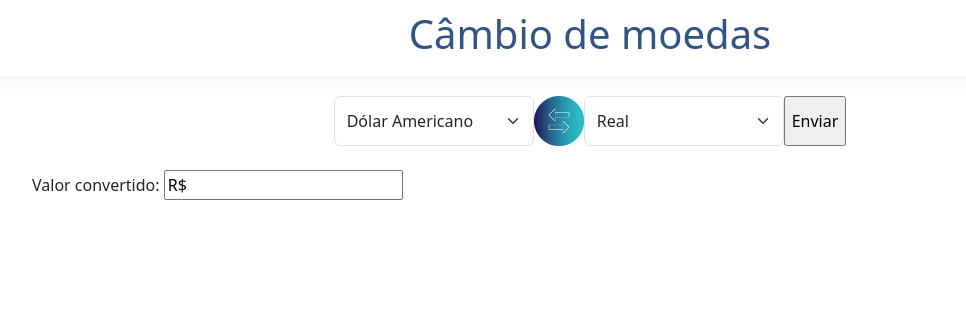
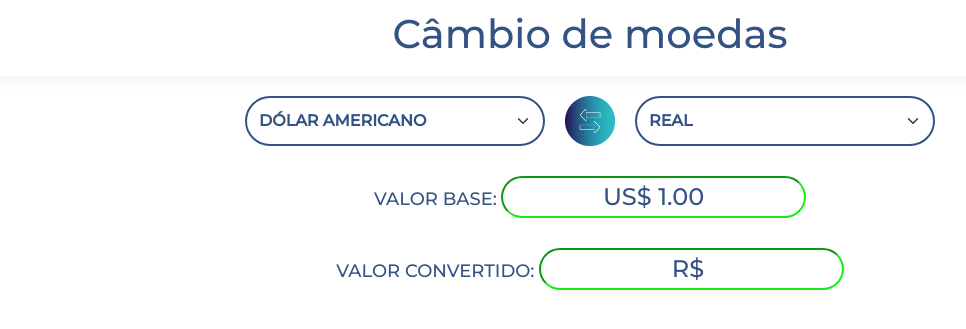
Before and after one commit to jo-alves22/CambioMoedas, a Flask app: page / in a window 1280 px wide. Shown: the top 329 px of the page, without its empty margins (50-1016 px from the left). Run offline with Flask 3, Linux system fonts and the light colour scheme; data that the repository does not hold is empty.

Commit message:
melhorando estilo da pagina e implementando onchange no select

```diff
--- a/app.py
+++ b/app.py
@@ -10,19 +10,12 @@
     print(data)
     print(data['USDBRL']['ask'])
     cifra = 'R$'
-    valormoeda = data['USDBRL']['ask']
-    return render_template("index.html", valormoeda=valormoeda, cifra=cifra)
+    cifrabase = 'US$'
+    askvalue = data['USDBRL']['ask']
+    valormoeda = askvalue.replace(".",",")
+    return render_template("index.html", valormoeda=valormoeda, cifra=cifra, cifrabase=cifrabase)
 
 #USD-BRL,EUR-BRL,BTC-BRL,EUR-USD,BTC-USD,AUD-BRL,CAD-BRL,ARS-BRL,BRL-ARS,CHF-BRL,GBP-BRL
-#https://docs.awesomeapi.com.br/api-de-moedas
-
-#response = requests.get('https://economia.awesomeapi.com.br/last/USD-BRL')
-#print(response.text)
-
-
-#response = requests.get('https://economia.awesomeapi.com.br/json/daily/USD-BRL/15')
-#print(response.text)
-
 
 @app.route('/buscarcotacao', methods=['POST'])
 def buscarcotacao():
@@ -36,10 +29,32 @@
     for item, value in valor.items():
         if 'ask' in value:
             print(value['ask'])
-            valormoeda = value['ask']
-    #print(valor['EURBRL']['ask'])
-    cifra = 'R$'
-    return render_template("index.html", valormoeda=valormoeda, cifra=cifra, moeda1=moeda1, moeda2=moeda2)
+            askvalue = value['ask']
+    valormoeda = askvalue.replace(".",",")
+    if moeda2 == 'BRL':
+        cifra = 'R$'
+    elif moeda2 == 'USD':
+        cifra = 'US$'
+    else:
+        cifra = '€'
+
+    if moeda1 == 'USD':
+        cifrabase = 'US$'
+    elif moeda1 == 'CAD':
+        cifrabase = 'CAD'
+    elif moeda1 == 'AUD':
+        cifrabase = 'AUD'
+    elif moeda1 == 'EUR':
+        cifrabase = '€'
+    elif moeda1 == 'GBP':
+        cifrabase = '£'
+    elif moeda1 == 'ARS':
+        cifrabase = 'ARS'
+    elif moeda1 == 'CHF':
+        cifrabase = 'CHF'
+    else:
+        cifrabase = 'BRL'
+    return render_template("index.html", valormoeda=valormoeda, cifra=cifra, cifrabase=cifrabase, moeda1=moeda1, moeda2=moeda2)
 
 
 if __name__ == "__main__":
--- a/static/css/index.css
+++ b/static/css/index.css
@@ -1,6 +1,9 @@
 *{
     margin: auto;
+    font-family: 'Montserrat', sans-serif;
+    background-color: #ffffff;
 }
+
 header{
     background-color: #ffffff;
     color:#335384;
@@ -16,9 +19,29 @@
     display: flex;
     justify-content: space-around;
 }
+.moedas select{
+    margin-right: 20px;
+    margin-left: 20px;
+    color: #335384;
+}
+.moeda{
+    border-radius: 100px;
+}
 .container{
     width: 80%;
 }
 .container h1{
     text-align: center;
+
 }
+.valor{
+    margin-top: 30px;
+    text-align: center;
+}
+.valor input{
+    text-align: center;
+    border-color: rgb(22, 235, 22);
+    border-radius: 100px;
+    color: #335384;
+    font-size:x-large
+}
--- a/templates/index.html
+++ b/templates/index.html
@@ -5,7 +5,9 @@
     <meta http-equiv="X-UA-Compatible" content="IE=edge">
     <meta name="viewport" content="width=device-width, initial-scale=1.0">
     <link rel="stylesheet" type="text/css" href="{{ url_for('static', filename='css/index.css') }}">
+    <link href="https://fonts.googleapis.com/css2?family=Montserrat:wght@500&display=swap" rel="stylesheet">
     <link href="https://cdn.jsdelivr.net/npm/bootstrap@5.3.0-alpha3/dist/css/bootstrap.min.css" rel="stylesheet" integrity="sha384-KK94CHFLLe+nY2dmCWGMq91rCGa5gtU4mk92HdvYe+M/SXH301p5ILy+dN9+nJOZ" crossorigin="anonymous">
+    <script src="{{ url_for('static', filename='js/script.js') }}"></script>
     <title>Câmbio moedas estrangeiras</title>
 </head>
 <body>
@@ -21,7 +23,7 @@
 
         <form action="/buscarcotacao" method="POST" class="moedas">
             <div class="moedas">
-                <select name="moeda1" id="moeda1" class="form-select" aria-label="Default select example" style="width: 200px;">
+                <select name="moeda1" id="moeda1" class="form-select moeda" aria-label="Default select example" style="width: 300px; text-transform: uppercase; border: solid 2px #335384; border-radius: 100px; font-weight: 900;">
                     <option value="USD" {% if moeda1 == 'USD' %} selected {% endif %}>Dólar Americano</option>
                     <option value="CAD" {% if moeda1 == 'CAD' %} selected {% endif %}>Dólar Canadense</option>
                     <option value="AUD" {% if moeda1 == 'AUD' %} selected {% endif %}>Dólar Australiano</option>
@@ -32,23 +34,38 @@
                     <option value="BRL" {% if moeda1 == 'BRL' %} selected {% endif %}>Real</option>
                 </select>
                 <img src="{{ url_for('static', filename='images/Exchange.png') }}" alt="Cambio" width="50px">
-                <select name="moeda2" id="moeda2" class="form-select" aria-label="Default select example" style="width: 200px;">
+                <select name="moeda2" id="moeda2" class="form-select moeda" aria-label="Default select example" style="width: 300px; text-transform: uppercase; border: solid 2px #335384; border-radius: 100px; font-weight: 900;">
                     <option value="BRL" {% if moeda2 == 'BRL' %} selected {% endif %}>Real</option>
                     <option value="USD" {% if moeda2 == 'USD' %} selected {% endif %}>Dólar Americano</option>
                     <option value="EUR" {% if moeda2 == 'EUR' %} selected {% endif %}>Euro</option>
 
                 </select>
-                <input type="submit" value="Enviar">
+                <!--<input type="submit" value="Calcular" class="btn btn-primary">-->
             </div>
+
+
         </form>
 
-        <br>
-        <span>Valor convertido: </span>
+        <div class="valor">
+            <label style="text-transform: uppercase; color: #335384; font-size: large">Valor base: </label>
+            <input type="text" value="{{ cifrabase }} 1.00">
+        </div>
 
-        <input type="text" value="{{ cifra }} {{ valormoeda }}">
+        <div class="valor">
+            <label style="text-transform: uppercase; color: #335384; font-size: large">Valor convertido: </label>
+            <input type="text" value="{{ cifra }} {{ valormoeda }}">
+        </div>
 
 
     </div>
+    <script>
+        document.getElementById("moeda1").onchange = function() {
+          document.querySelector("form").submit();
+        };
+        document.getElementById("moeda2").onchange = function() {
+          document.querySelector("form").submit();
+        };
+      </script>
     <script src="https://cdn.jsdelivr.net/npm/bootstrap@5.3.0-alpha3/dist/js/bootstrap.bundle.min.js" integrity="sha384-ENjdO4Dr2bkBIFxQpeoTz1HIcje39Wm4jDKdf19U8gI4ddQ3GYNS7NTKfAdVQSZe" crossorigin="anonymous"></script>
 </body>
 </html>
```
